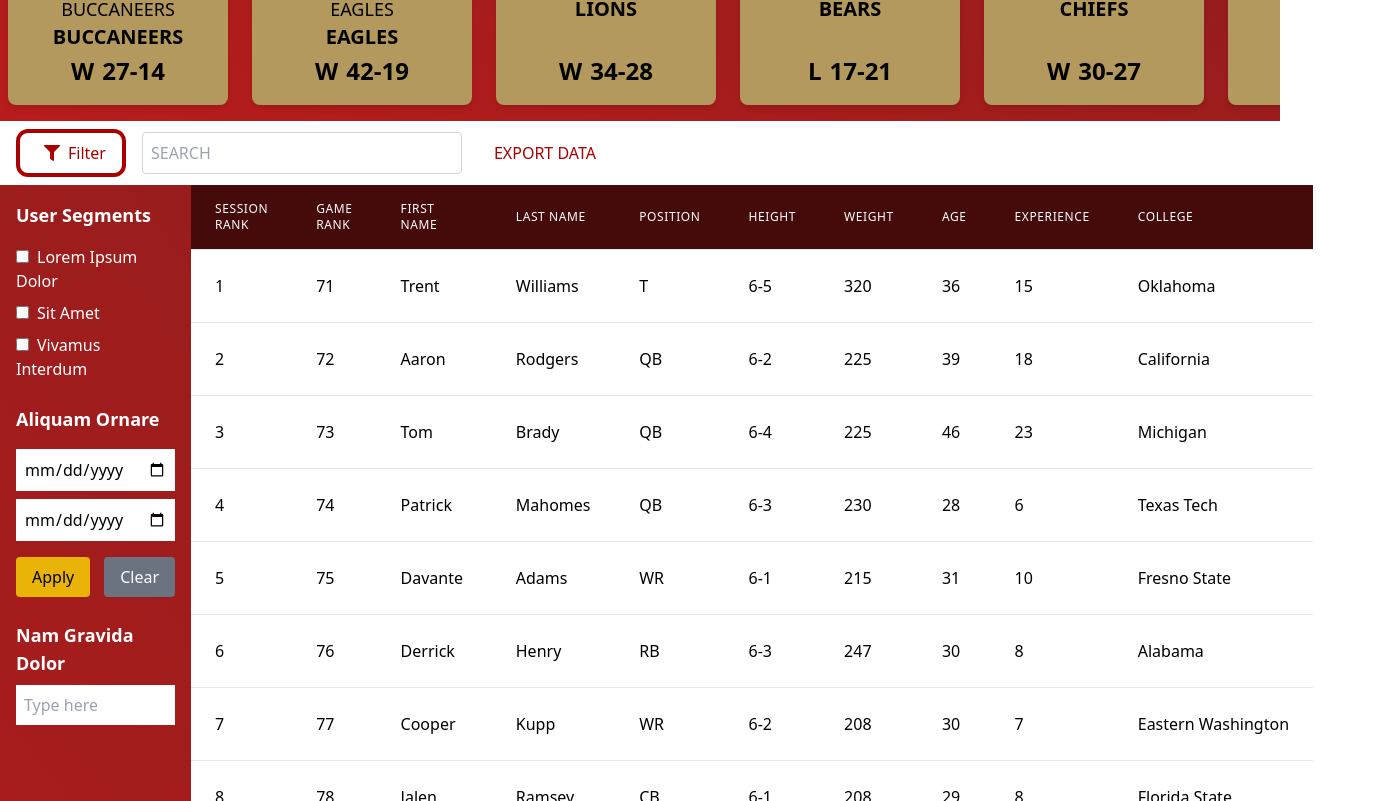
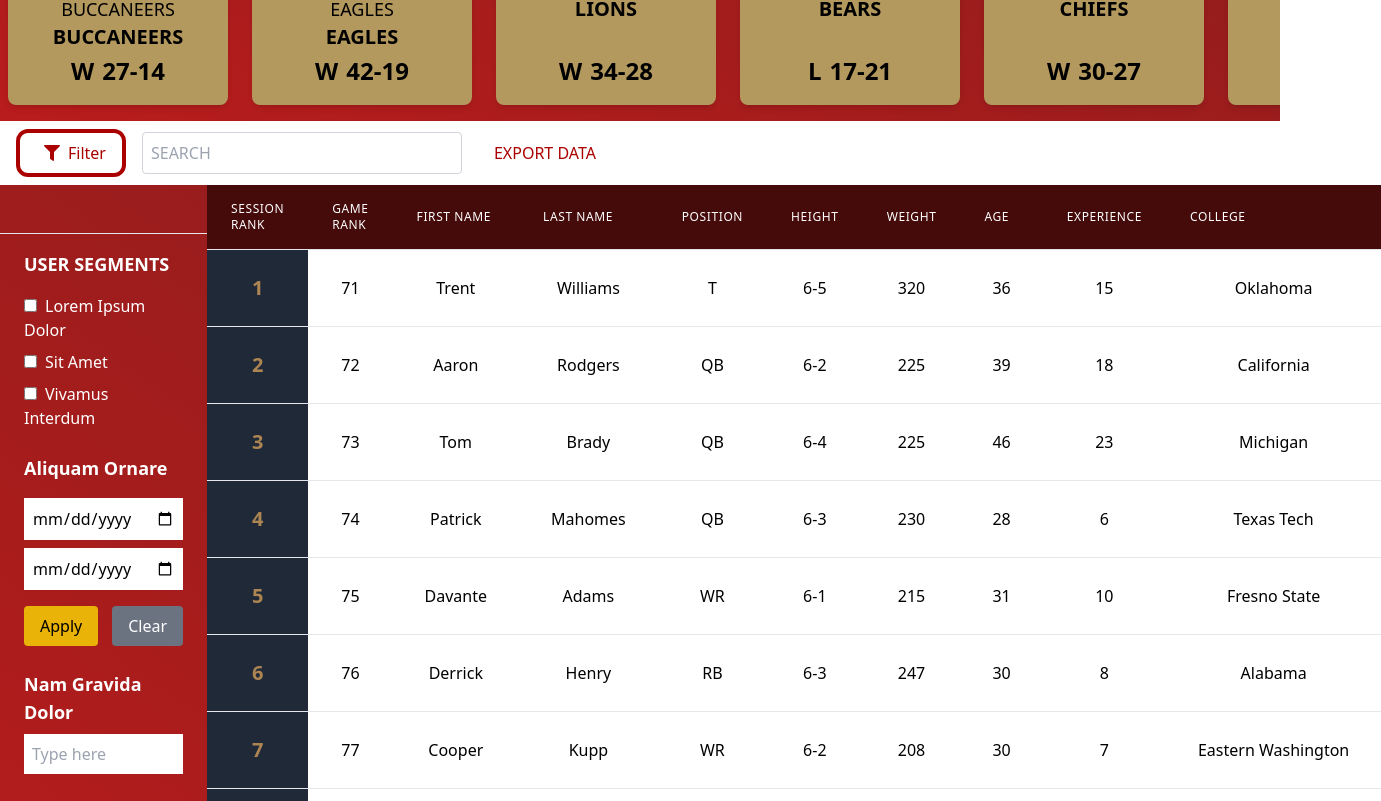
Before and after one commit to GausAlMunirTushar/game-score-leaderboard, a Next.js app: page / in a window 1280 px wide. Shown: the part 399-1200 px from the top of the page, 1381 px wide, since content can reach past the window. Built offline with nearby package versions, Linux system fonts and the light colour scheme.

Commit message:
Refactor CSS classes in page.js, DataTable.jsx, and Sidebar.jsx

```diff
--- a/src/app/page.js
+++ b/src/app/page.js
@@ -5,7 +5,7 @@
 
 export default function Home() {
 	return (
-		<div className="bg-gradient-to-tr from-red-700 to-red-900 min-h-screen bg-gray-100">
+		<div className="bg-gradient-to-tr from-red-700 to-red-900 bg-gray-100">
 			<DataManipulation/>
 			<div className="flex">
 				{/* Sidebar */}
--- a/src/components/DataTable.jsx
+++ b/src/components/DataTable.jsx
@@ -1,9 +1,10 @@
-"use client";
+"use client"
 import React, { useState, useMemo } from "react";
 import { useTable, useSortBy, useGlobalFilter } from "react-table";
 
 const DataTable = ({ data }) => {
 	const [filterInput, setFilterInput] = useState("");
+	const [showAllRows, setShowAllRows] = useState(false); // State to toggle showing all data
 
 	// Define table columns
 	const columns = useMemo(
@@ -68,21 +69,20 @@
 		setGlobalFilter,
 	} = tableInstance;
 
+	// Limit the displayed rows to 10 initially, or show all if toggled
+	const displayedRows = showAllRows ? rows : rows.slice(0, 10);
+
 	// Search filter handler
 	const handleFilterChange = (e) => {
 		const value = e.target.value || "";
 		setGlobalFilter(value);
 		setFilterInput(value);
+		setShowAllRows(true); // Show all rows when filtering
 	};
 
 	return (
 		<div className="">
-			{/* <input
-        value={filterInput}
-        onChange={handleFilterChange}
-        placeholder="Search..."
-        className="mb-4 p-2 border border-gray-300 rounded"
-      /> */}
+			{/* Table */}
 			<table
 				{...getTableProps()}
 				className="min-w-full divide-y divide-gray-200 table-auto"
@@ -114,14 +114,18 @@
 					{...getTableBodyProps()}
 					className="bg-white divide-y divide-gray-200"
 				>
-					{rows.map((row) => {
+					{displayedRows.map((row) => {
 						prepareRow(row);
 						return (
 							<tr {...row.getRowProps()}>
 								{row.cells.map((cell) => (
 									<td
 										{...cell.getCellProps()}
-										className="px-6 py-6 whitespace-nowrap"
+										className={`px-8 text-center  py-6 whitespace-nowrap ${
+											cell.column.id === "rank"
+												? "bg-gray-800 text-xl font-bold text-secondary"
+												: ""
+										}`} // Apply a different background color for the Session Rank column
 									>
 										{cell.render("Cell")}
 									</td>
--- a/src/components/Sidebar.jsx
+++ b/src/components/Sidebar.jsx
@@ -4,10 +4,12 @@
 
 const Sidebar = () => {
 	return (
-		<aside className="w-1/4  p-4 text-white">
+		<aside className="w-1/4 text-white">
+			<div className="border-b boder-white sm:py-10 md:py-8 lg:py-6"></div>
 			{/* Filter Section */}
+			<div className="py-4 px-6">
 			<div className="mb-6">
-				<h2 className="text-lg font-bold">User Segments</h2>
+				<h2 className="text-lg font-bold uppercase">User Segments</h2>
 				<div className="mt-4 space-y-2">
 					<div>
 						<input type="checkbox" id="segment1" />
@@ -56,6 +58,7 @@
 					placeholder="Type here"
 				/>
 			</div>
+			</div>
 		</aside>
 	);
 };
```
